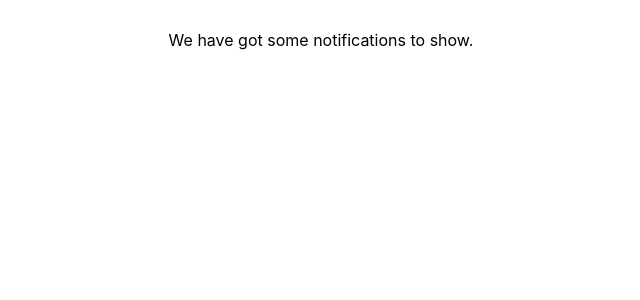
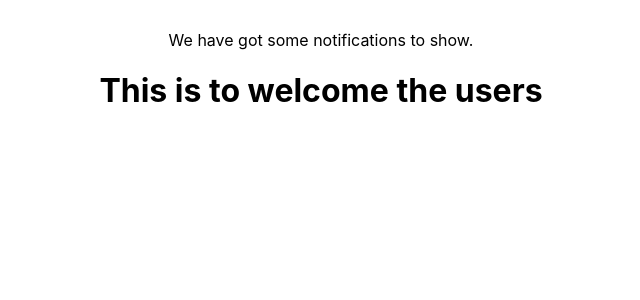
Before and after one commit to Alexmhack/try-react, a React (Create React App) app in the folder try-reactjs/: page / in a window 1280 px wide. Shown: the top 300 px of the page, without its empty margins (319-959 px from the left). Built offline with nearby package versions, Linux system fonts and the light colour scheme.

Commit message:
use welcome dialog using import

```diff
--- a/try-reactjs/src/App.js
+++ b/try-reactjs/src/App.js
@@ -6,7 +6,7 @@ import React from 'react'
 // import Timer from './learning/Timer'
 // import VideoCaptureExample from './thirdparty/VideoCaptureExample'
 // import VideoRecorderExample from './thirdparty/VideoRecorderExample'
-import ParentWrapper from './learning/ParentWrapper'
+import AlertBox, { WelcomeDialog } from './learning/ParentWrapper'
 
 // <ReactYoutubeExample videoId='_nBlN9yp9R8' />
 // <PostList />
@@ -16,9 +16,11 @@ function App () {
   return (
     <div className='App'>
       <header className='App-header'>
-      	<ParentWrapper alertType='danger'>
+      	<AlertBox alertType='danger'>
       		We have got some notifications to show.
-      	</ParentWrapper>
+      	</AlertBox>
+
+      	<WelcomeDialog />
       </header>
     </div>
   )
```
